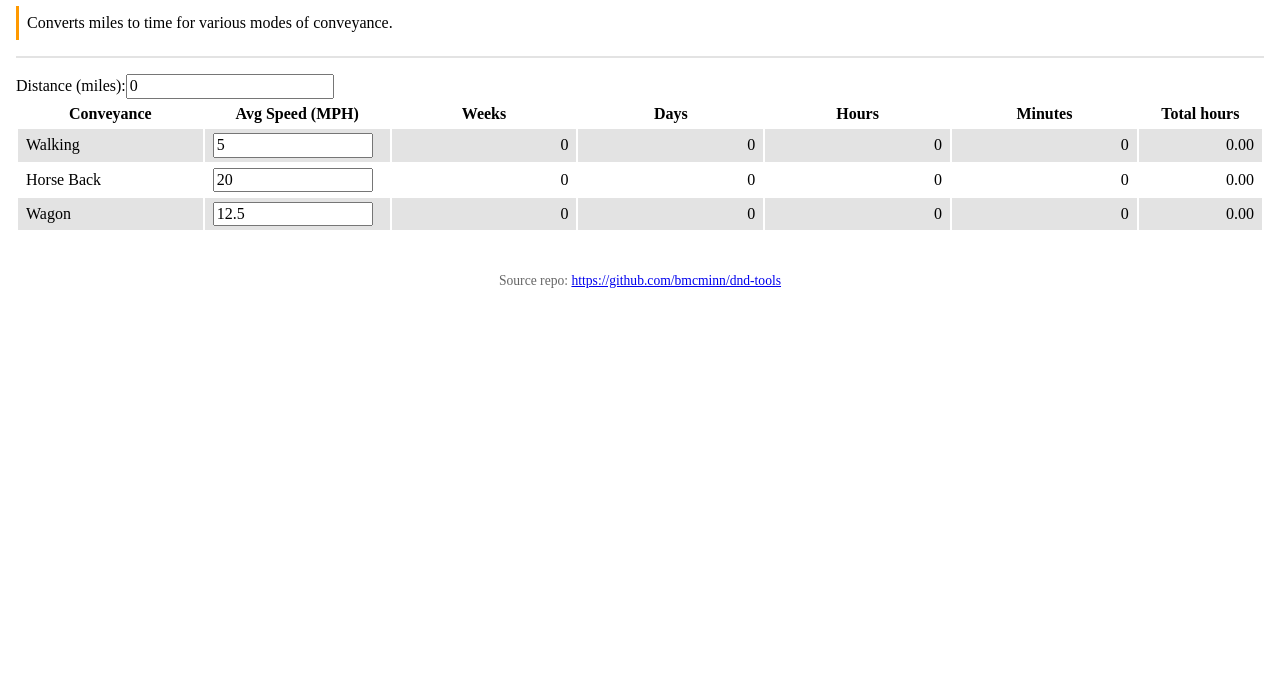
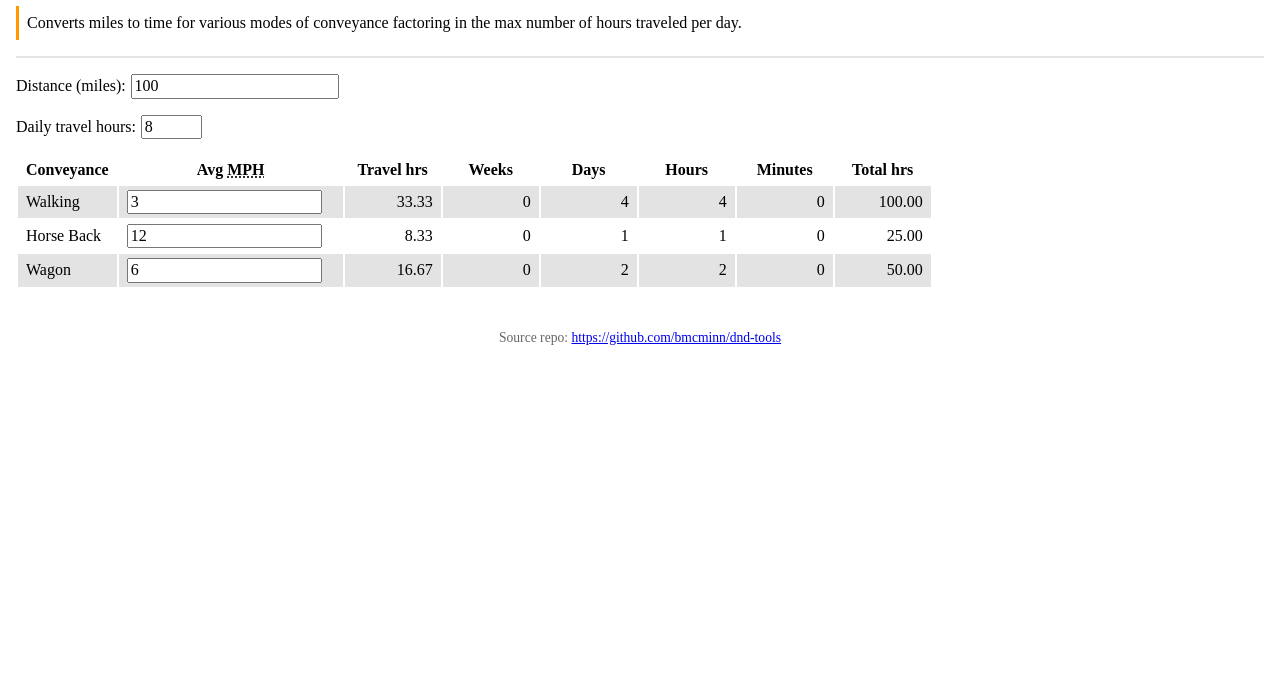
Before and after one commit to bmcminn/dnd-tools, a website: page tools/distance.html in a window 1280 px wide. Shown: the part 108-800 px from the top of the page. Drawn offline with nearby package versions, Linux system fonts and the light colour scheme.

Commit message:
fix #2; update default travel speeds; add factor for max travel hours/day

```diff
--- a/assets/styles.css
+++ b/assets/styles.css
@@ -4,16 +4,16 @@ main {
 
 .visually-hidden {
     clip: 0;
+    display: block;
+    height: 0;
+    overflow: hidden;
+    position: relative;
     width: 0;
-    height: 0;
-    display: block;
-    position: relative;
-    overflow: hidden;
 }
 
 hr {
+    border: 1px solid #e3e3e3;
     color: #e3e3e3;
-    border: 1px solid #e3e3e3;
     margin: 1em 0;
 }
 
@@ -33,17 +33,37 @@ tbody tr:nth-child(odd) {
     background-color: #e3e3e3;
 }
 
-
 .description {
-/*    border-block-start: 0.2em solid #f90;*/
-/*    padding-block-start: 0.5em;*/
     border-left: 0.2em solid #f90;
     padding: 0.5em;
 }
 
 main > footer {
+    color: #666;
+    font-size: 85%;
     margin-top: 3em;
-    font-size: 85%;
-    color: #666;
     text-align: center;
 }
+
+.form-control {
+    margin: 1em 0;
+}
+
+.form-control label {
+    margin-right: 0.3em;
+}
+
+.danger-icon {
+    background-color: #f00;
+    border-radius: 100%;
+    color: #fff;
+    display: inline-block;
+    font-size: 1em;
+    font-weight: bold;
+    height: 1em;
+    margin: 0 0 0 0.5em;
+    padding: 0;
+    text-align: center;
+    vertical-align: baseline;
+    width: 1em;
+}
--- a/tools/distance.html
+++ b/tools/distance.html
@@ -28,7 +28,7 @@
         <h1>DnD Distance Calculator v{{version}}</h1>
 
         <p class="description">
-            Converts miles to time for various modes of conveyance.
+            Converts miles to time for various modes of conveyance factoring in the max number of hours traveled per day.
         </p>
 
 
@@ -37,13 +37,26 @@
 
         <div>
 
-            <div>
+            <div class="form-control">
                 <label for="distance">Distance (miles):</label>
                 <input type="number"
+                    id="distance"
                     name="distance"
                     min="0"
                     v-model="distance"
                 >
+            </div>
+
+            <div class="form-control">
+                <label for="hoursPerDay">Daily travel hours:</label>
+                <input type="number"
+                    id="hoursPerDay"
+                    name="hoursPerDay"
+                    min="0"
+                    max="24"
+                    v-model="hoursPerDay"
+                >
+                <span v-if="unsafeTravelHours" class="danger-icon" :title="`Traveling for ${hoursPerDay} hours per day is dangerous`">!</span>
             </div>
 
             <!--
@@ -80,13 +93,14 @@
 
             <table>
                 <thead>
-                    <th style="width: 15%; min-width: 5em">Conveyance</th>
-                    <th style="width: 15%; min-width: 5em">Avg Speed (MPH)</th>
-                    <th style="width: 15%; min-width: 5em">Weeks</th>
-                    <th style="width: 15%; min-width: 5em">Days</th>
-                    <th style="width: 15%; min-width: 5em">Hours</th>
-                    <th style="width: 15%; min-width: 5em">Minutes</th>
-                    <th style="width: 15%; min-width: 5em">Total hours</th>
+                    <th style="min-width: 5em">Conveyance</th>
+                    <th style="min-width: 5em">Avg <abbr title="miles per hour">MPH</abbr></th>
+                    <th style="min-width: 5em">Travel hrs</th>
+                    <th style="min-width: 5em">Weeks</th>
+                    <th style="min-width: 5em">Days</th>
+                    <th style="min-width: 5em">Hours</th>
+                    <th style="min-width: 5em">Minutes</th>
+                    <th style="min-width: 5em">Total hrs</th>
                 </thead>
 
                 <tbody>
@@ -96,11 +110,13 @@
                             <label class="visually-hidden" for="avgWalkingSpeed">Avg Walking Speed (mph):</label>
                             <input type="number"
                                 name="avgWalkingSpeed"
+                                id="avgWalkingSpeed"
                                 min="0"
                                 step="0.5"
                                 v-model="avgWalkingSpeed"
                             >
                         </td>
+                        <td class="text-end">{{ timeWalking.travelHours }}</td>
                         <td class="text-end">{{ timeWalking.weeks }}</td>
                         <td class="text-end">{{ timeWalking.days }}</td>
                         <td class="text-end">{{ timeWalking.hours }}</td>
@@ -114,11 +130,13 @@
                             <label class="visually-hidden" for="avgRidingSpeed">Avg Horseback Speed (mph):</label>
                             <input type="number"
                                 name="avgRidingSpeed"
+                                id="avgRidingSpeed"
                                 min="0"
                                 step="0.5"
                                 v-model="avgRidingSpeed"
                             >
                         </td>
+                        <td class="text-end">{{ timeRiding.travelHours }}</td>
                         <td class="text-end">{{ timeRiding.weeks }}</td>
                         <td class="text-end">{{ timeRiding.days }}</td>
                         <td class="text-end">{{ timeRiding.hours }}</td>
@@ -132,11 +150,13 @@
                             <label class="visually-hidden" for="avgWagonSpeed">Avg Wagon Speed (mph):</label>
                             <input type="number"
                                 name="avgWagonSpeed"
+                                id="avgWagonSpeed"
                                 min="0"
                                 step="0.5"
                                 v-model="avgWagonSpeed"
                             >
                         </td>
+                        <td class="text-end">{{ timeWagon.travelHours }}</td>
                         <td class="text-end">{{ timeWagon.weeks }}</td>
                         <td class="text-end">{{ timeWagon.days }}</td>
                         <td class="text-end">{{ timeWagon.hours }}</td>
@@ -153,44 +173,54 @@
 
 
     <script type="module">
-        import { createApp } from 'https://unpkg.com/vue@3/dist/vue.esm-browser.prod.js'
+        import { createApp } from 'https://unpkg.com/vue@3/dist/vue.esm-browser.prod.js?cache=123456789'
 
         createApp({
+
+            components: {
+            },
 
             template: document.querySelector('template#main').innerHTML.trim(),
 
             data() {
                 return {
-                    count: 0,
-                    version: '0.1',
-                    distance: 0,
-                    avgWalkingSpeed: 5,
-                    avgRidingSpeed: 20,
-                    avgWagonSpeed: 12.5,
+                    version: '0.2',
+                    distance: 100,
+                    hoursPerDay: 8,
+                    safeTravelHours: 12,
+                    avgWalkingSpeed: 3,
+                    avgRidingSpeed: 12,
+                    avgWagonSpeed: 6,
                 }
             },
 
+            methods: {
+
+                calcTravelTime(mph) {
+                    const travelHours = this.distance / mph // * (1 + (this.hoursPerDay / 24))
+                    const totalHours = travelHours * (24 / this.hoursPerDay)
+
+                    return {
+                        weeks:      Math.floor(totalHours / (24 * 7)),
+                        days:       Math.floor((totalHours / 24) % 7),
+                        hours:      Math.floor(totalHours % 24),
+                        minutes:    Math.floor(totalHours % 1 * 60),
+                        totalHours: totalHours.toFixed(2),
+                        travelHours: travelHours.toFixed(2),
+                    }
+                },
+
+            },
+
             computed: {
-                timeWalking() { return calcTravelTime(this.distance, this.avgWalkingSpeed) },
-                timeRiding() { return calcTravelTime(this.distance, this.avgRidingSpeed) },
-                timeWagon() { return calcTravelTime(this.distance, this.avgWagonSpeed) },
+                timeWalking() { return this.calcTravelTime(this.avgWalkingSpeed) },
+                timeRiding() { return this.calcTravelTime(this.avgRidingSpeed) },
+                timeWagon() { return this.calcTravelTime(this.avgWagonSpeed) },
+                unsafeTravelHours() { return this.hoursPerDay > this.safeTravelHours },
             },
 
         }).mount('#app')
 
-
-        function calcTravelTime(distance, mph) {
-
-            const totalHours = distance / mph
-
-            return {
-                weeks:      Math.floor(totalHours / (24 * 7)),
-                days:       Math.floor((totalHours / 24) % 7),
-                hours:      Math.floor(totalHours % 24),
-                minutes:    Math.floor(totalHours % 1 * 60),
-                totalHours: totalHours.toFixed(2),
-            }
-        }
     </script>
 
 </body>
```
